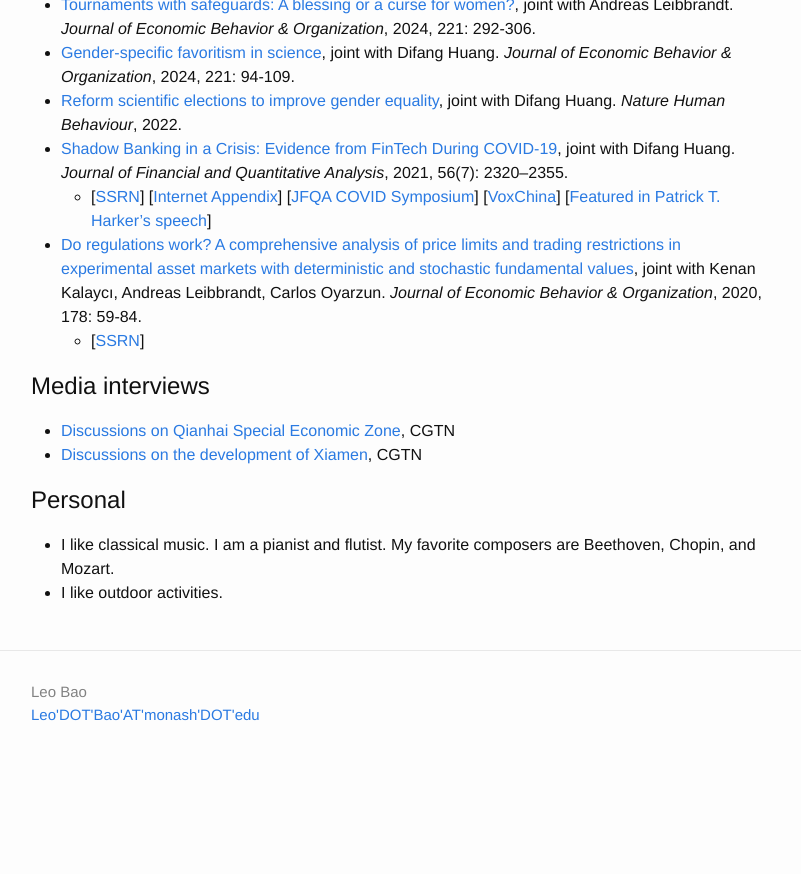
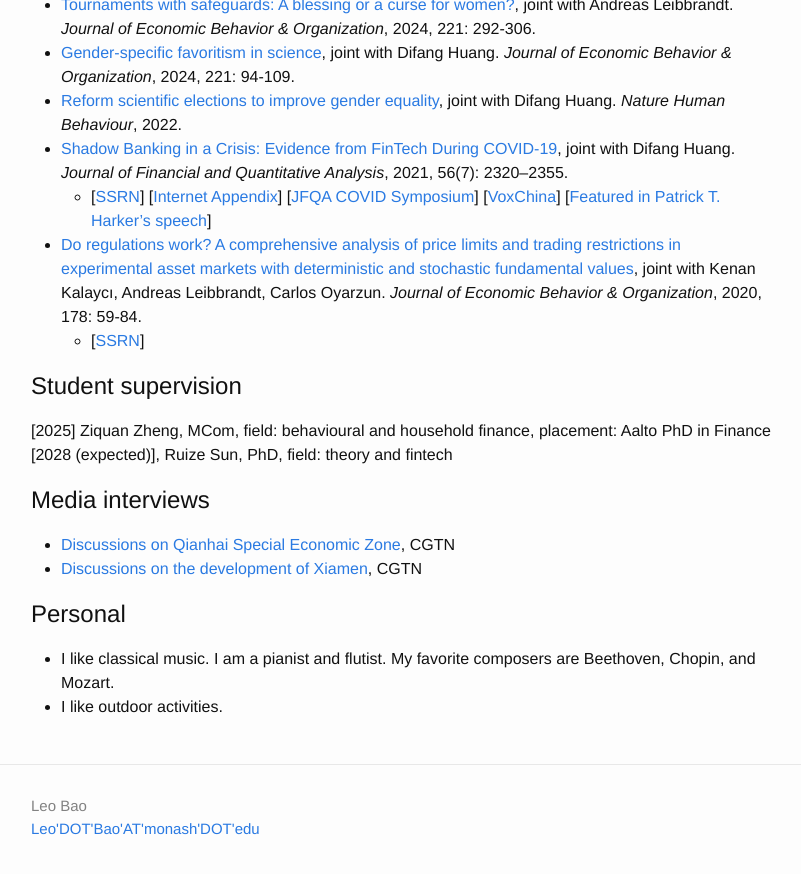
Before and after one commit to zhengyang-bao/zhengyang-bao.github.io, a Jekyll site: the page built from index.md, in a window 1280 px wide and 900 px high, scrolled down 816 px. Shown: the top 874 px of the window, without its empty margins (239-1040 px from the left). Built offline with Jekyll 4.4.1, drawn with Linux system fonts in a browser that asks for light colours; before the commit the page ends 1602 px from its top, so only the background shows below that.

Commit message:
Update index.md

```diff
--- a/index.md
+++ b/index.md
@@ -33,6 +33,9 @@ layout: default
 - [Do regulations work? A comprehensive analysis of price limits and trading restrictions in experimental asset markets with deterministic and stochastic fundamental values](https://www.sciencedirect.com/science/article/pii/S016726812030233X), joint with Kenan Kalaycı, Andreas Leibbrandt, Carlos Oyarzun. <i>Journal of Economic Behavior & Organization</i>, 2020, 178: 59-84.
   - [[SSRN](https://papers.ssrn.com/sol3/papers.cfm?abstract_id=3916604)]
 
+## Student supervision
+[2025] Ziquan Zheng, MCom, field: behavioural and household finance, placement: Aalto PhD in Finance
+[2028 (expected)], Ruize Sun, PhD, field: theory and fintech
 
 ## Media interviews
 - [Discussions on Qianhai Special Economic Zone](https://news.cgtn.com/news/2021-09-20/Expert-Shenzhen-s-Qianghai-offers-opportunities-for-HK-13Iyp1gpoGs/index.html), CGTN
```
